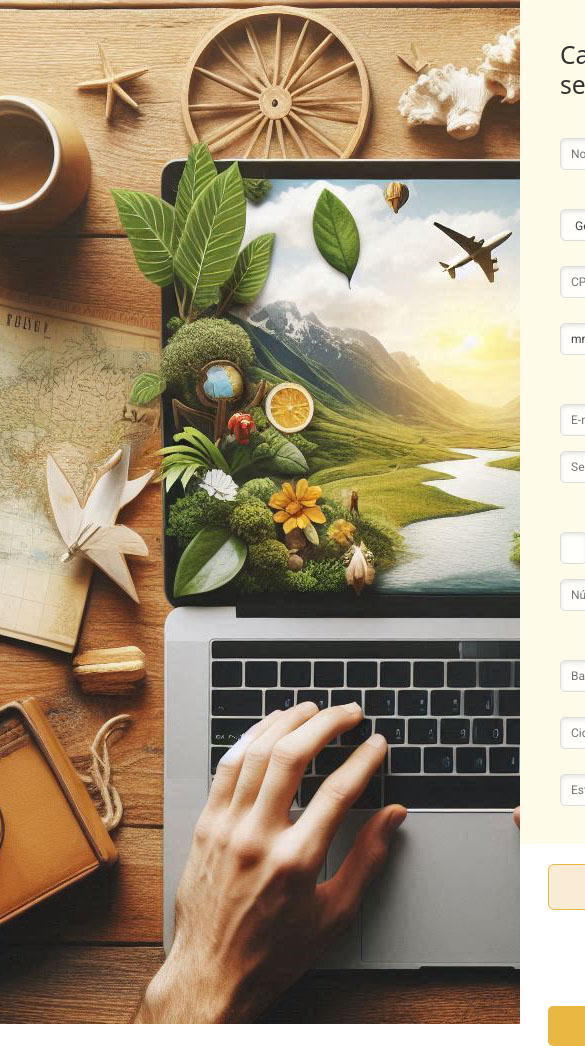
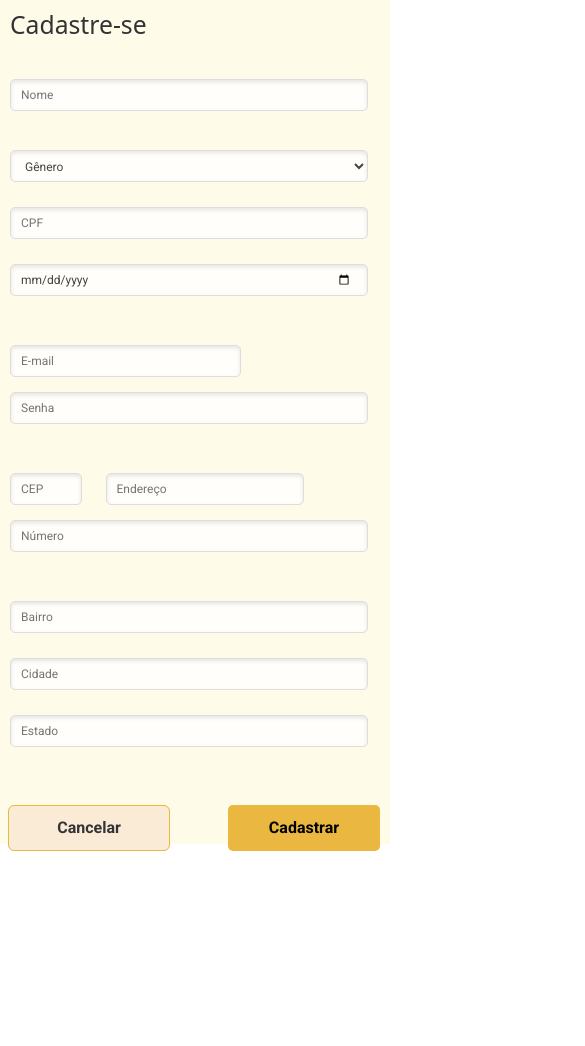
Before and after one commit to pricbnll/Birdy_appViagens_Frontend, a React (Vite) app: page /cadastro-usuario in a window 390 px wide. Shown: the top 1046 px of the page, 585 px wide, since content can reach past the window. After the commit the page ends 861 px from the top, so only its background shows below. Built offline with nearby package versions, Linux system fonts and the light colour scheme.

Commit message:
styles: resp.  cadastro usuario

```diff
--- a/src/pages/CadastroUsuario/CadastroUsuario.css
+++ b/src/pages/CadastroUsuario/CadastroUsuario.css
@@ -0,0 +1,36 @@
+@media (max-width: 768px) {
+* {
+  margin: 0;
+}
+  .container-bg {
+    width: 100vw;
+    margin-left: 0;
+    padding: 10px;
+  }
+
+  .row {
+    align-items: stretch;
+    margin-right: 0;
+  }
+
+  .row.mt-4 .col-4,
+  .row.mt-4 .col-2 {
+    flex: 100%;
+    width: 100%;
+    margin-bottom: 10px;
+  }
+
+  .row.gap-5 button {
+    width: 100%;
+    margin-bottom: 10px;
+    margin-left: 10px;
+  }
+
+  .btn-style {
+    width: 100%;
+  }
+
+  .position-lateral {
+    display: none;
+  }
+}
--- a/src/pages/CadastroUsuario/CadastroUsuario.jsx
+++ b/src/pages/CadastroUsuario/CadastroUsuario.jsx
@@ -2,6 +2,7 @@ import { useForm } from "react-hook-form";
 import { useState } from "react";
 import buscaCep from "../../util/buscaCep";
 import { useNavigate } from "react-router-dom";
+import "../CadastroUsuario/CadastroUsuario.css"
 // import checkCpfUnico from "../../util/cpfUnico"
 // import checkEmailUnico from "../../util/emailUnico";
 import api from "../../services/ApiUrl"
```
